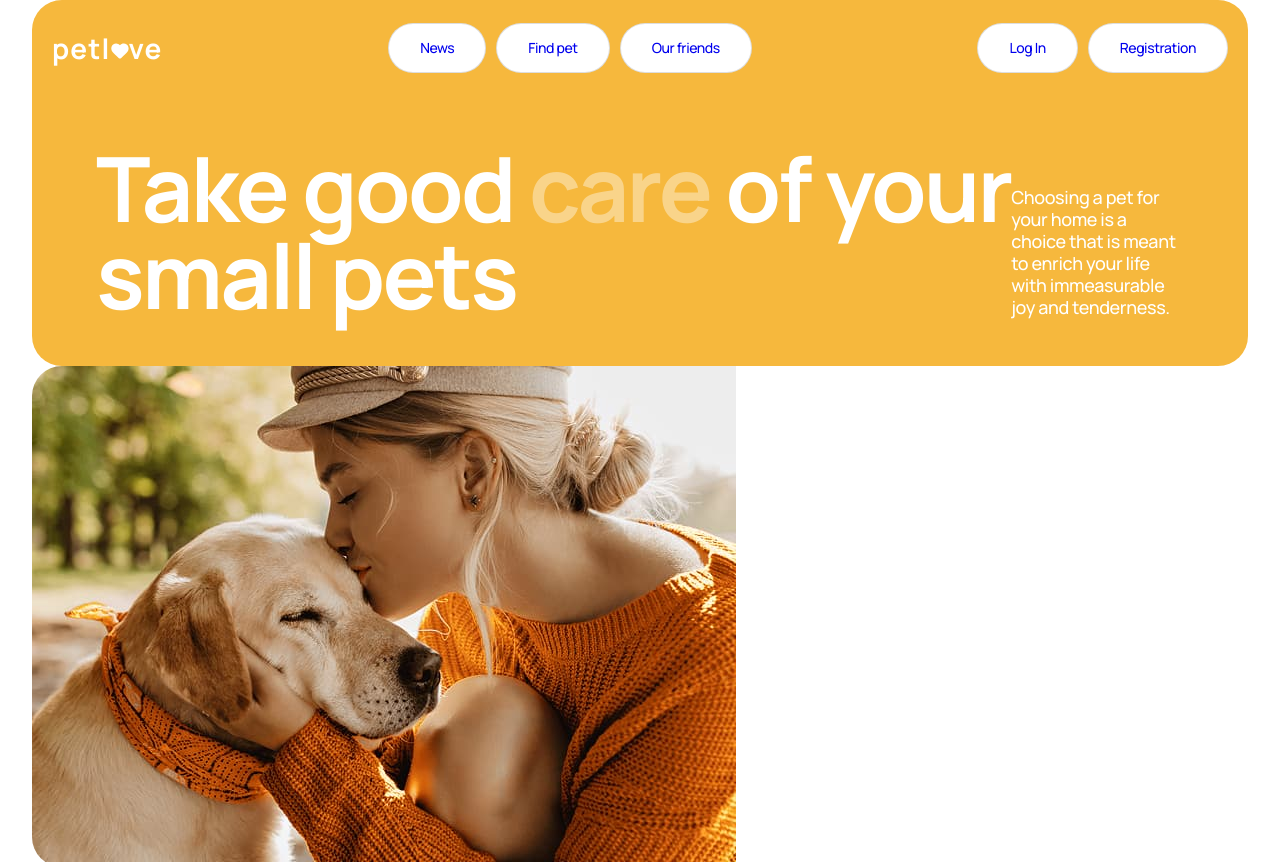
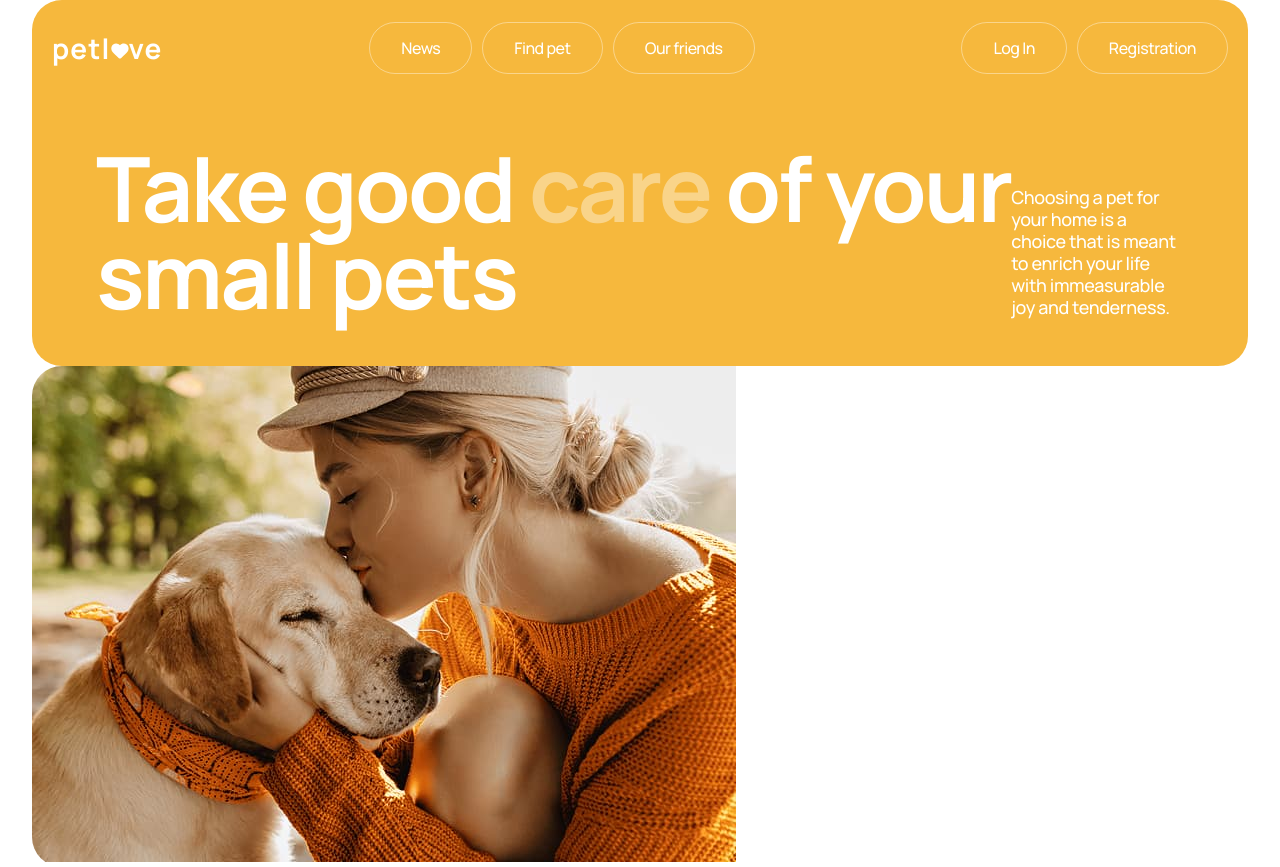
Before and after one commit to Oleg998/PetLove, a React (Vite) app: page / in a window 1280 px wide. Built offline with nearby package versions, Linux system fonts and the light colour scheme.

Commit message:
fix_styles

```diff
--- a/package.json
+++ b/package.json
@@ -13,11 +13,12 @@
     "deploy": "gh-pages -d build"
   },
   "dependencies": {
-     "normalize.css": "^8.0.1",
+    "normalize.css": "^8.0.1",
     "react": "^18.3.1",
     "react-dom": "^18.3.1",
     "react-loader-spinner": "^6.1.6",
-    "react-router": "^7.1.5"
+    "react-router": "^7.1.5",
+    "react-router-dom": "^7.3.0"
   },
   "devDependencies": {
     "@eslint/js": "^9.19.0",
--- a/src/assets/Link/LinkNav.jsx
+++ b/src/assets/Link/LinkNav.jsx
@@ -1,9 +1,14 @@
-import style from "./link.module.css"
-import { NavLink } from "react-router"
+import styles from "./link.module.css";
+import { NavLink } from "react-router-dom";
 
-
-const LinkNav = ({ linkName, navigation }) => {
-  return <NavLink to={navigation} className={style.link}>{linkName}</NavLink>;
+const LinkNav = ({ linkName, navigation, customClass }) => {
+  return (
+    <NavLink
+      to={navigation}
+      className={`${styles.link} ${customClass}` }     >
+      {linkName}
+    </NavLink>
+  );
 };
 
 export default LinkNav;
--- a/src/assets/Link/link.module.css
+++ b/src/assets/Link/link.module.css
@@ -14,7 +14,8 @@
   font-size: 14px;
   line-height: 18px;
   letter-spacing: -0.03em;
-  background-color:var(--white);
+  background-color:inherit;
+  color: var(--dark-gray);
 }
 .link:hover{
     background-color:var(--light-beige);
@@ -22,3 +23,10 @@
 .link:global(.active) {
   border: 1px solid rgba(246, 184, 61, 1);
 }
+
+@media (min-width: 1280px) {
+  .link{
+  font-size:16px;
+  line-height: 20px;
+  }
+}
--- a/src/components/MobMenu/Mobmenu.jsx
+++ b/src/components/MobMenu/Mobmenu.jsx
@@ -1,7 +1,7 @@
 import style from "./mobmenu.module.css";
 import LinkNav from "../../assets/Link/LinkNav";
 
-const MobMenu = ({ activeMenu }) => {
+const MobMenu = ({ activeMenu, customClass  }) => {
   console.log(activeMenu);
   const links = [
     { name: "News", path: "/news" },
@@ -27,6 +27,7 @@ const MobMenu = ({ activeMenu }) => {
           {links.map(({ name, path }) => (
             <li key={path}>
               <LinkNav
+                customClass={customClass}
                 linkName={name}
                 navigation={path}
               />
@@ -38,6 +39,7 @@ const MobMenu = ({ activeMenu }) => {
         {authLinks.map(({ name, path }) => (
           <li key={path}>
             <LinkNav
+              customClass={customClass}
               linkName={name}
               navigation={path}
             />
--- a/src/components/Navbar/Navbar.jsx
+++ b/src/components/Navbar/Navbar.jsx
@@ -5,10 +5,8 @@ import ButtonOpen from "../../assets/ButtonOpen/ButtonOpen";
 import Logo from "../../assets/Logo/Logo";
 import ButtonClose from "../../assets/ButtonClose/ButtonClose"
 import MobMenu from "../MobMenu/Mobmenu";
-const Navbar = () => {
+const Navbar = ({ customClass }) => {
   const [openMenu, setOpenMenu] = useState(false);
-
-
 
   return (
     <header className={styles.header}>
@@ -21,7 +19,10 @@ const Navbar = () => {
             />
           </div>
 
-          <MobMenu activeMenu={openMenu} />
+          <MobMenu
+            activeMenu={openMenu}
+            customClass={customClass}
+          />
           <div
             onClick={() => setOpenMenu(!openMenu)}
             className={styles.menuBtn}
--- a/src/components/Page/HomePage/HomePage.jsx
+++ b/src/components/Page/HomePage/HomePage.jsx
@@ -1,24 +1,24 @@
 import Navbar from "../../Navbar/Navbar";
-import style from "./home-page.module.css";
+import styles from "./home-page.module.css";
 
 const HomePage = () => {
   const basePath = import.meta.env.BASE_URL;
 
   return (
     <>
-      <Navbar />
-      <section className={style.hero}>
-        <div className={style.hero_container}>
-          <h1 className={style.titel}>
-            Take good <span className={style.titel_span}>care</span> of your
+      <Navbar customClass={styles.whiteLink}  />
+      <section className={styles.hero}>
+        <div className={styles.hero_container}>
+          <h1 className={styles.titel}>
+            Take good <span className={styles.titel_span}>care</span> of your
             small pets
           </h1>
-          <p className={style.sub_titel}>
+          <p className={styles.sub_titel}>
             Choosing a pet for your home is a choice that is meant to enrich
             your life with immeasurable joy and tenderness.
           </p>
         </div>
-        <div className={style.img_container}>
+        <div className={styles.img_container}>
           <picture>
             <source
               srcSet={`${basePath}img/hero/heroMob.jpg 1x, ${basePath}img/hero/heroMob@2.jpg 2x`}
--- a/src/components/Page/HomePage/home-page.module.css
+++ b/src/components/Page/HomePage/home-page.module.css
@@ -42,6 +42,8 @@
   letter-spacing: -0.03em;
   color: rgba(255, 255, 255, 0.4);
 }
+
+
 @media (min-width: 768px) and (max-width: 1280px) {
   .hero {
     width: 100%;
@@ -83,4 +85,12 @@
     padding-left: 64px;
     padding-right: 64px;
   }
+  .whiteLink {
+  color: var(--white);
+  border-color: rgba(255, 255, 255, 0.4);
 }
+.whiteLink:hover{
+  background-color: rgba(255, 244, 223, 1);
+  color: rgba(246, 184, 61, 1);
+}
+}
```
Also changed, not shown: 1 other file (tests, documents, lock files or other folders).
